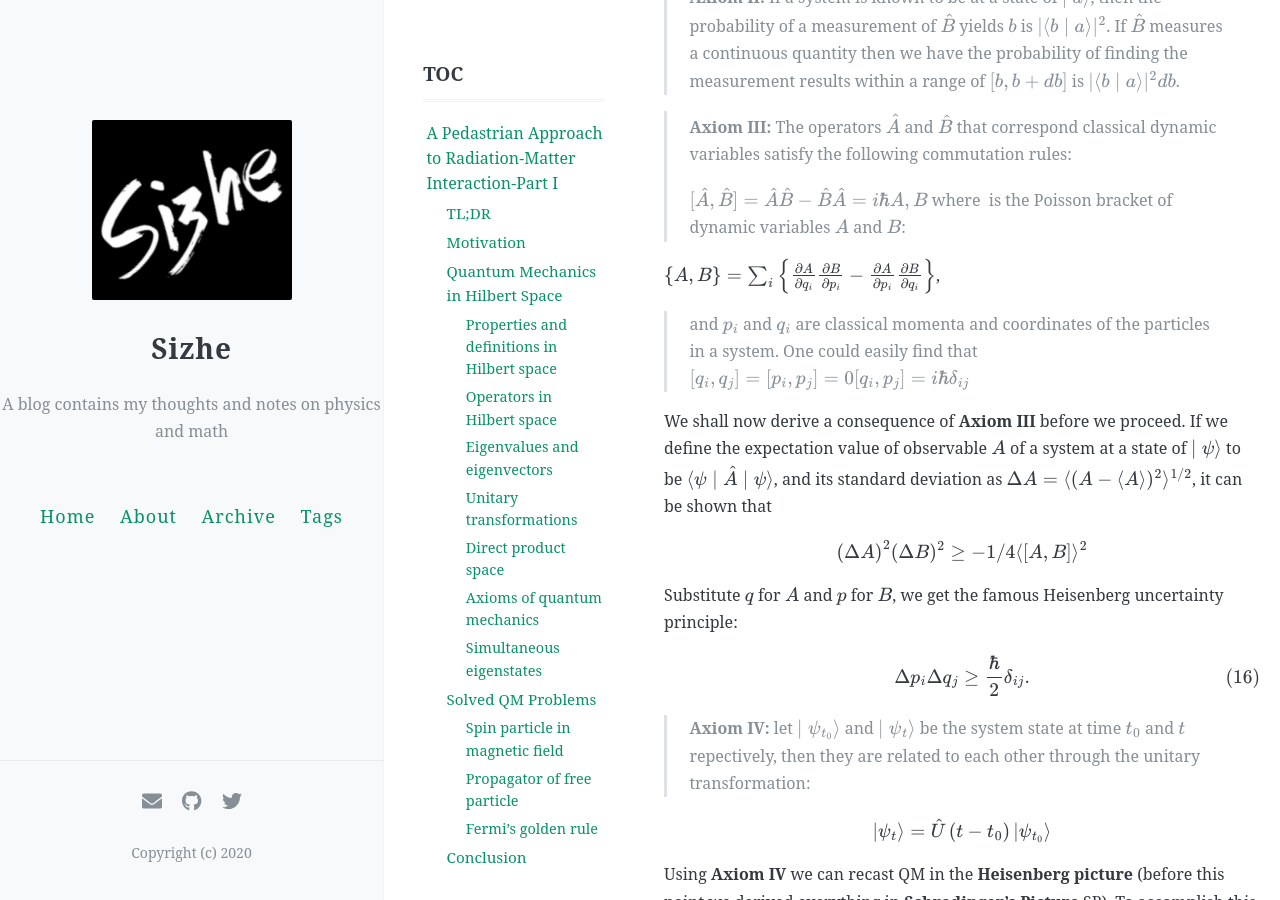
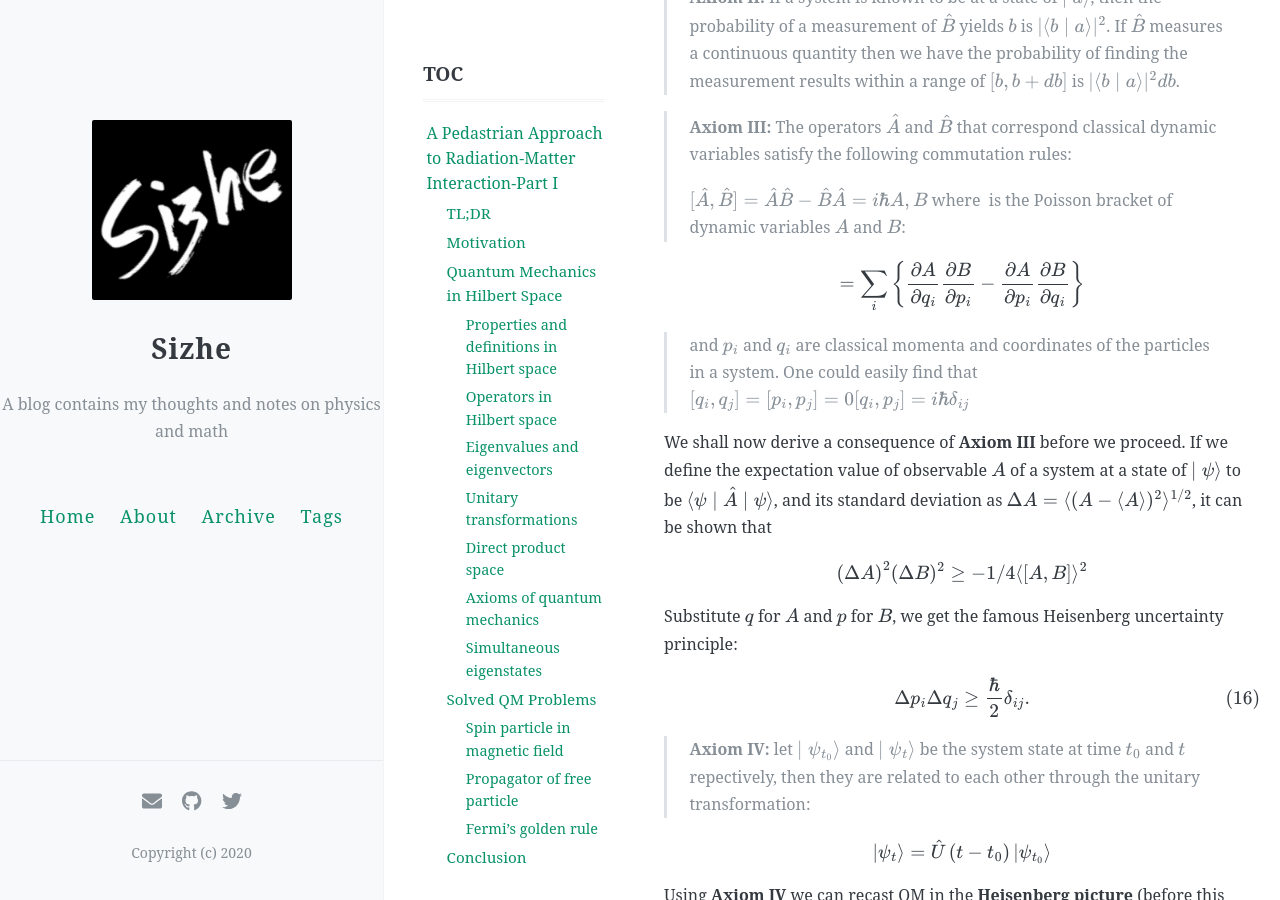
Before and after one commit to Lonitch/Lonitch.github.io, a Jekyll site: the page built from _posts/2020-06-27-Radiation-Matter-Interaction.md, in a window 1280 px wide and 900 px high, scrolled down 6941 px. Built offline with Jekyll 4.4.1, drawn with Linux system fonts in a browser that asks for light colours; formulas are drawn with MathJax 3; comment, search, counter and statistics services are not loaded; some of the changed text lies outside the part shown.

```diff
--- a/_posts/2020-06-27-Radiation-Matter-Interaction.md
+++ b/_posts/2020-06-27-Radiation-Matter-Interaction.md
@@ -228,7 +228,7 @@ $$\hat{A}_{new}\mid a_i\rangle_{new}=\hat{U}^{\dagger}\hat{A}_{old}\mid a_i\rang
 
 - and the inner products of states,i.e.
 
-$$._{new}\langle b_i\mid a_j\rangle_{new}=._{old}\langle b_i\mid a_j\rangle_{old}$$.
+$$ _{new}\langle b_i\mid a_j\rangle_{new}=_{old}\langle b_i\mid a_j\rangle_{old}$$.
 
 ### Direct product space
 Due to the variety of particle states (e.g. spin-up and spin-down states of electrons) sometimes we need to expand our Hilbert space through the direct product method. Here we use a nucleon as an example. A nucleon can be a proton or a neutron. A proton is positively charged but a neutron is neutral. They can be treated as two states of the same particle in the charge space (a specific example of Hilbert space):
@@ -280,7 +280,7 @@ The axioms used in QM are postulations that assume the correspondences between m
 >$[\hat{A},\hat{B}]=\hat{A}\hat{B}-\hat{B}\hat{A}=i\hbar\{A,B\}$
 >where $\{\}$ is the Poisson bracket of dynamic variables $A$ and $B$:
 
-$$\{A,B\}=\sum_{i}\left\{\frac{\partial A}{\partial q_{i}}\frac{\partial B}{\partial p_{i}}-\frac{\partial A}{\partial p_{i}} \frac{\partial B}{\partial q_{i}}\right\}$$,
+$$=\sum_{i}\left\{\frac{\partial A}{\partial q_{i}}\frac{\partial B}{\partial p_{i}}-\frac{\partial A}{\partial p_{i}} \frac{\partial B}{\partial q_{i}}\right\}$$
 
 >and $p_i$ and $q_i$ are classical momenta and coordinates of the particles in a system. One could easily find that
 >$\begin{array}{l}
```
